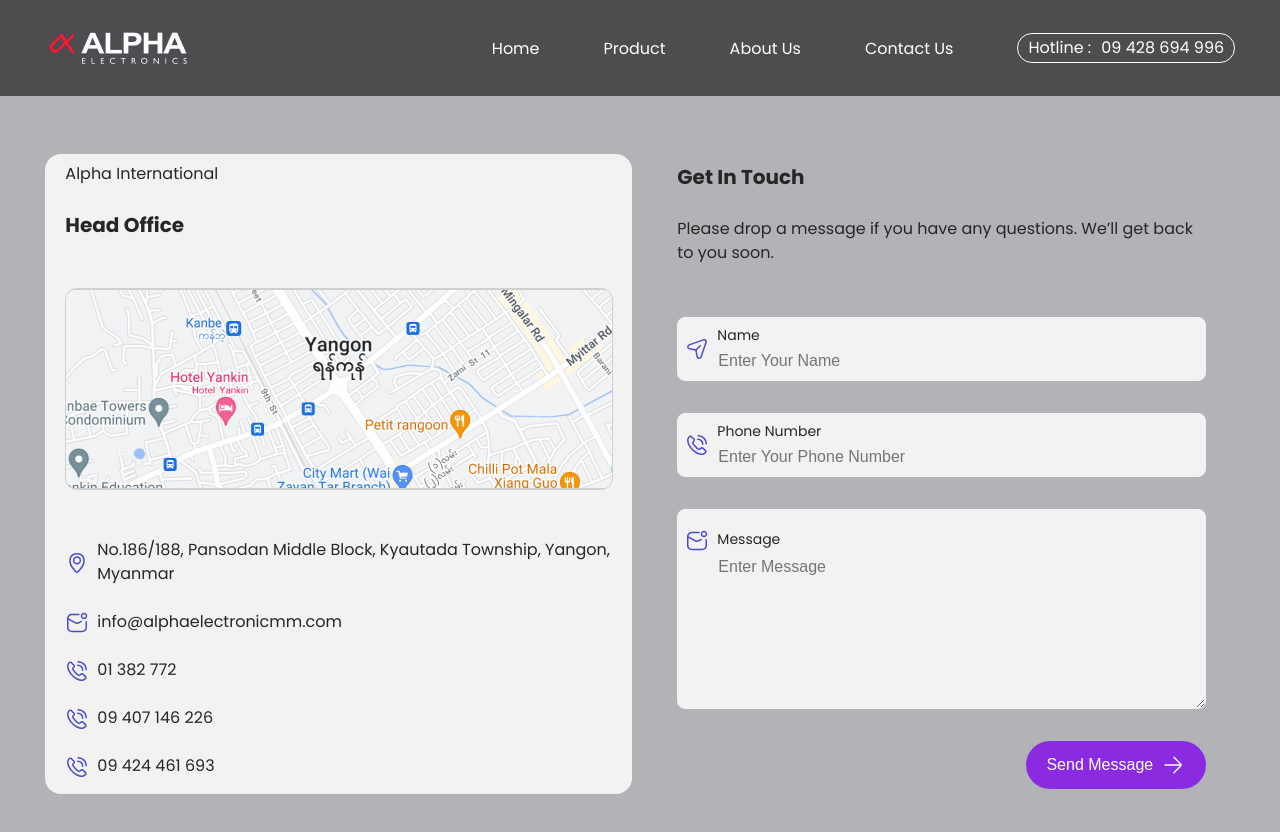
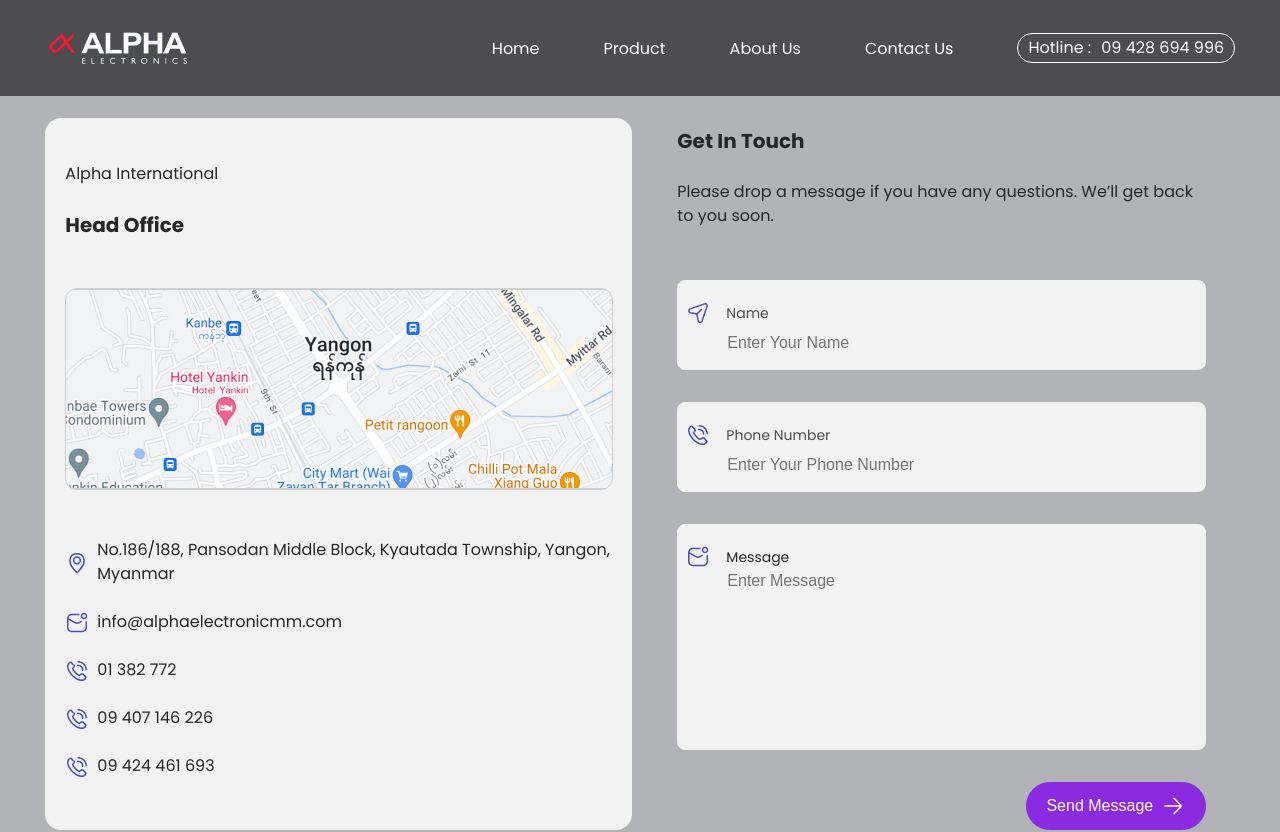
Before and after one commit to SawLinThant/Alpha-mm, a React (Create React App) app: page /contactus in a window 1280 px wide. Shown: the top 832 px of the page. Built offline with nearby package versions, Linux system fonts and the light colour scheme; no server answers.

Commit message:
update-contact-us-form-ui

```diff
--- a/src/components/mobilenav.js
+++ b/src/components/mobilenav.js
@@ -99,7 +99,7 @@
               </a>
             </div>
           </div>
-          <div style={{height:'3rem',width:'70%', marginLeft:'2.6rem'}} className="hotline">
+          <div style={{height:'3rem',width:'70%', marginLeft:'2rem'}} className="hotline-container">
           <a href="tel:09428694996">
             {/* <PhoneIcon stroke="white"  width={24} height={24}/> */}
             Hotline :<span style={{color:"white"}}>09 428 694 996</span></a>
--- a/src/pages/ContactUs.js
+++ b/src/pages/ContactUs.js
@@ -59,7 +59,7 @@
                       Yangon, Myanmar
                     </p>
                   </div>
-                  <div className="description-detail-container">
+                  <a href="mailto:info@alphaelectronicmm.com" className="description-detail-container">
                     <div className="contact-icon">
                       <MailIcon width={24} height={24} />
                     </div>
@@ -67,25 +67,25 @@
                       {" "}
                       <a>info@alphaelectronicmm.com</a>
                     </p>
-                  </div>
-                  <div className="description-detail-container">
+                  </a>
+                  <a href="tel:01 382 772" className="description-detail-container">
                     <div className="contact-icon">
                       <PhoneIcon width={24} height={24} />
                     </div>
                     <p>01 382 772 </p>
-                  </div>
-                  <div className="description-detail-container">
+                  </a>
+                  <a href="tel:09 407 146 226" className="description-detail-container">
                     <div className="contact-icon">
                       <PhoneIcon width={24} height={24} />
                     </div>
                     <p>09 407 146 226 </p>
-                  </div>
-                  <div className="description-detail-container">
+                  </a>
+                  <a href="tel:09 424 461 693" className="description-detail-container">
                     <div className="contact-icon">
                       <PhoneIcon width={24} height={24} />
                     </div>
                     <p> 09 424 461 693</p>
-                  </div>
+                  </a>
                 </div>
               </div>
             </div>
@@ -101,8 +101,9 @@
                     <div className="input-container">
                       <div className="input-icon-container">
                         <PlaneIcon width={24} height={24} />
+                        <label htmlFor="">Name</label>
                       </div>
-                      <label htmlFor="">Name</label>
+
                       <input
                         name="username"
                         type="text"
@@ -115,8 +116,9 @@
                     <div className="input-container">
                       <div className="input-icon-container">
                         <PhoneIcon width={24} height={24} />
+                        <label htmlFor="">Phone Number</label>
                       </div>
-                      <label htmlFor="">Phone Number</label>
+
                       <input
                         name="ph_number"
                         type="text"
@@ -129,8 +131,9 @@
                     <div className="text-area-container">
                       <div className="input-icon-container">
                         <MailIcon width={24} height={24} />
+                        <label htmlFor="">Message</label>
                       </div>
-                      <label htmlFor="">Message</label>
+
                       <textarea
                         name="message"
                         onResize={false}
--- a/src/style/contactus.css
+++ b/src/style/contactus.css
@@ -127,6 +127,8 @@
     flex-direction: row;
     align-items: center;
     gap: 8px;
+    text-decoration: none;
+    color: #262626;
 }
 
 .description-detail-container p{
@@ -174,56 +176,80 @@
 .input-container{
   display: flex;
   flex-direction: column;
-  height: 64px;
+  height: auto;
+  border: 1px solid #F2F2F2;
+  background-color: #F2F2F2;
+  border-radius: 0.5rem;
+  overflow: hidden;
 }
 
 .input-container input{
     height: 100%;
-    border-radius: 0.5rem;
     border: 1px solid #F2F2F2;
     background-color: #F2F2F2;
-
-    padding: 2rem 0rem 0.5rem 2.5rem;
+    padding: 0.5rem 0rem 1rem 3rem;
     font-size: medium;
 }
 
 .input-container label{
     position: absolute;
     margin-left: 2.5rem;
-    margin-top: 0.5rem;
     font-size: 14px;
     font-weight: 400;
-}
-
-.input-icon-container{
-    position: absolute;
-    margin-top: 1.25rem;
-    margin-left: 0.5rem;
+    color: #4D4D4D;
 }
 
 .text-area-container{
+    position: relative;
     display: flex;
     flex-direction: column;
-    height: 200px;
-  }
-
-.text-area-container textarea{
-    height: 100%;
+    height: auto;
     border-radius: 0.5rem;
     border: 1px solid #F2F2F2;
     background-color: #F2F2F2;
-    padding-left: 2.5rem;
-    padding-top: 3rem;
+    overflow: hidden;
+  }
+
+  .input-icon-container{
+    display: flex;
+    flex-direction: row;
+    align-items: center;
+    margin-top: 1.25rem;
+    margin-left: 0.5rem;
+    left: 0; /* Adjust position as needed */
+    top: 0; /* Adjust position as needed */
+}
+
+.text-area-container textarea{
+    height: 180px;
+    border: none;
+    background-color: #F2F2F2;
+    border: 1px solid #F2F2F2;
     font-size: medium;
     font-family: sans-serif;
+    box-sizing: border-box; /* Ensures padding and border are included in the element's total width and height */
+    resize: none;
+    padding-left: 3rem
 }
 
+.input-container input:focus-visible{
+    border: none;
+    outline: none
+}
+
+.text-area-container textarea:focus-visible{
+    border: none;
+    outline: none
+}
+
+/* padding-left: 2.5rem;
+padding-top: 3rem; */
+
 .text-area-container label{
-    position: absolute;
-    margin-top: 1.25rem;
-    margin-left: 2.5rem;
+    margin-left: 1rem;
     font-size: 14px;
     font-weight: 400;
+    pointer-events: none;
 }
 
 .form-button{
--- a/src/style/mobilenav.css
+++ b/src/style/mobilenav.css
@@ -154,6 +154,37 @@
 color: #FAFAFA;
 }
 
+.hotline-container{
+    height: 30%;
+    border: 1px solid white;
+    border-radius: 1.5rem;
+    display: flex;
+    flex-direction: column;
+    align-items: center;
+    justify-content: center;
+    padding: 0 10px 0 10px;
+    background-color: transparent;
+}
+
+.hotline-container a{
+    height: 100%;
+    text-align: center;
+    display: flex;
+    flex-direction: row;
+    align-items: center;
+    gap: 8px;
+    color: white;
+    text-decoration: none;
+}
+
+.hotline-container a:hover{
+    cursor: pointer;
+}
+
+.hotline-container span{
+    margin-left: 2px;
+}
+
 .mobile-nav-link-container{
     height: 87%;
     display: flex;
@@ -165,6 +196,10 @@
     .side-bar-container{
         display: block;
     }
+
+    .hotline-container{
+        margin-left: 2.2rem;
+    }
 }
 
 @media (max-width: 992px){
@@ -175,6 +210,10 @@
     .inner-side-button{
         margin-right: 4.5rem;
      }
+
+     .hotline-container{
+        margin-left: 1.8rem;
+    }
 }
 
 @media (max-width: 576px){
@@ -185,4 +224,8 @@
     .inner-side-button{
         margin-right: 3.5rem;
      }
+
+     .hotline-container{
+        margin-left: 2.6rem;
+    }
 }
--- a/src/style/productdetail.css
+++ b/src/style/productdetail.css
@@ -299,7 +299,7 @@
 
   .product-subimg{
     width: 100%;
-    height: 9rem;
+    height: auto;
   }
 
   .product-mainimg-container{
```
